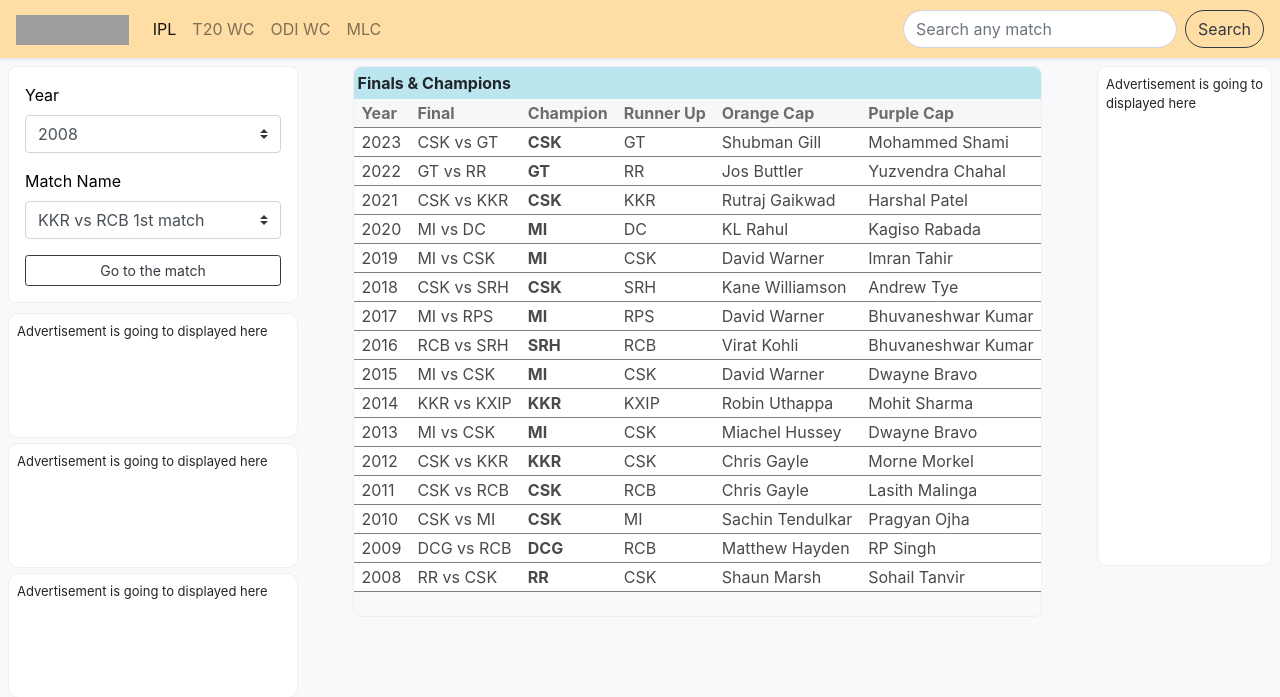
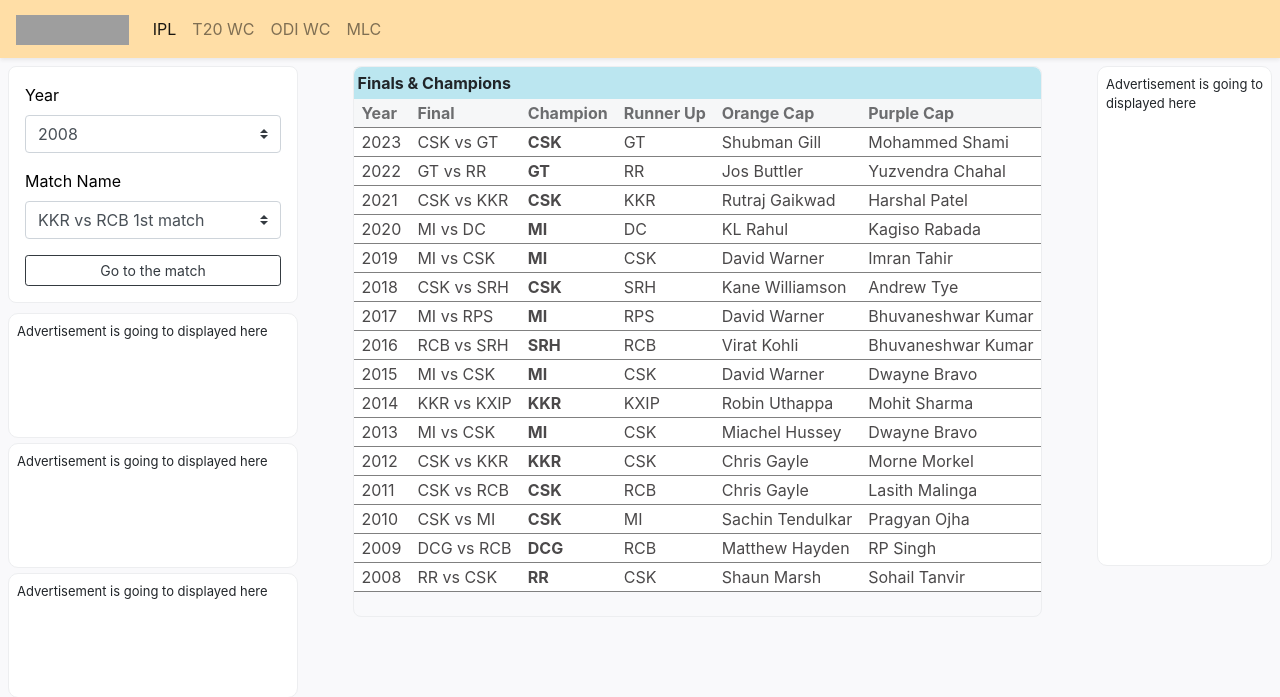
Before and after one commit to AjayRahul1/t20-sense, a FastAPI app: page / in a window 1280 px wide. Shown: the top 697 px of the page. Run offline with FastAPI, Linux system fonts and the light colour scheme; parts of the project's set-up code (start-up, migrations or seed data) failed here and were passed over; some libraries are stand-ins or nearby versions; grey boxes are pictures that could not be loaded.

Commit message:
Search Bar commented and NavBar Links alignment

```diff
--- a/static/styles_index.css
+++ b/static/styles_index.css
@@ -38,7 +38,7 @@ td {
     background-color: #ffffff;
 }
 .scorecards-data {
-    width: 100%;
+    width: 50%;
     margin: 0px 10px 0px 10px;
     backdrop-filter: blur(5px);
 }
--- a/templates/index.html
+++ b/templates/index.html
@@ -17,7 +17,7 @@
   </head>
   <body style="background-color: #f9f9fb;">
     <!-- Navigation Bar -->
-    <nav class="navbar navbar-expand-lg navbar-light shadow-sm" style="background-color: #ffdea6;"> <!-- Yellow : ffdea6 -->
+    <nav class="navbar navbar-expand-sm navbar-light shadow-sm" style="background-color: #ffdea6;"> <!-- Yellow : ffdea6 -->
       <!-- Just an image -->
       <a class="navbar-brand" href="/">
       <img src="/static/t20-sense-logo.svg" width="112.8px" height="30px" alt="">
@@ -37,10 +37,12 @@
             <a class="nav-link" href="#">MLC</a>
           </li>
         </ul>
-        <form class="form-inline my-2 my-lg-0">
+
+        <!-- Search Bar -->
+        <!-- <form class="form-inline my-2 my-lg-0">
           <input class="form-control mr-sm-2 rounded-pill" type="search" placeholder="Search any match" aria-label="Search">
           <button class="btn btn-outline-dark my-2 my-sm-0 rounded-pill" type="submit">Search</button>
-        </form>
+        </form> -->
       </div>
       </nav>
 
```
Lines whose indentation alone changed are shown as unchanged.
